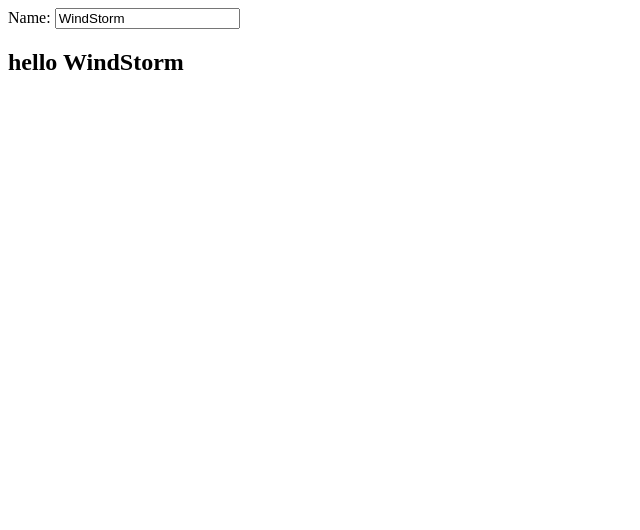
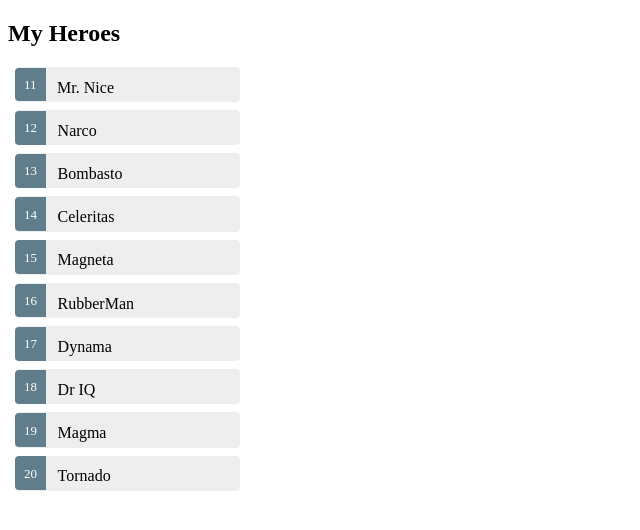
Before and after one commit to Joshuavanmeer/toh, an Angular app: page / in a window 1280 px wide. Shown: the top 530 px of the page, without its empty margins (0-640 px from the left). Built offline with nearby package versions, Linux system fonts and the light colour scheme.

Commit message:
tutorial master detail completed

```diff
--- a/src/app/app.component.css
+++ b/src/app/app.component.css
@@ -1,7 +1,47 @@
-h1 {
-    color: red;
-}
-
-body {
-    background: yellow !important;
-}
+.selected {
+    background-color: #CFD8DC !important;
+    color: white;
+  }
+  .heroes {
+    margin: 0 0 2em 0;
+    list-style-type: none;
+    padding: 0;
+    width: 15em;
+  }
+  .heroes li {
+    cursor: pointer;
+    position: relative;
+    left: 0;
+    background-color: #EEE;
+    margin: .5em;
+    padding: .3em 0;
+    height: 1.6em;
+    border-radius: 4px;
+  }
+  .heroes li.selected:hover {
+    background-color: #BBD8DC !important;
+    color: white;
+  }
+  .heroes li:hover {
+    color: #607D8B;
+    background-color: #DDD;
+    left: .1em;
+  }
+  .heroes .text {
+    position: relative;
+    top: -3px;
+  }
+  .heroes .badge {
+    display: inline-block;
+    font-size: small;
+    color: white;
+    padding: 0.8em 0.7em 0 0.7em;
+    background-color: #607D8B;
+    line-height: 1em;
+    position: relative;
+    left: -1px;
+    top: -4px;
+    height: 1.8em;
+    margin-right: .8em;
+    border-radius: 4px 0 0 4px;
+  }
--- a/src/app/app.component.html
+++ b/src/app/app.component.html
@@ -1,5 +1,13 @@
+<h2>My Heroes</h2>
+<ul class="heroes">
+  <li *ngFor="let hero of heroes" (click)="onSelect(hero)" [class.selected]="hero === selectedHero">
+    <span class="badge">{{hero.id}}</span>{{hero.name}}
+  </li>
+</ul>
+<div *ngIf="selectedHero">
+<h2>{{selectedHero.name}} details!</h2>
+<div><label>id: </label>{{selectedHero.id}}</div>
 <div>
-    <label>Name: </label>
-    <input [(ngModel)]="hero.name" placeholder="name">
+    <label>name: </label>
+    <input [(ngModel)]="selectedHero.name" placeholder="name"/>
 </div>
-<h2> hello  {{hero.name}}</h2>
--- a/src/app/app.component.ts
+++ b/src/app/app.component.ts
@@ -4,6 +4,20 @@
     id: number;
     name: string;
 };
+
+const HEROES: Hero[] = [
+        { id: 11, name: 'Mr. Nice' },
+        { id: 12, name: 'Narco' },
+        { id: 13, name: 'Bombasto' },
+        { id: 14, name: 'Celeritas' },
+        { id: 15, name: 'Magneta' },
+        { id: 16, name: 'RubberMan' },
+        { id: 17, name: 'Dynama' },
+        { id: 18, name: 'Dr IQ' },
+        { id: 19, name: 'Magma' },
+        { id: 20, name: 'Tornado' }
+    ];
+
 
 @Component({
   selector: 'app-root',
@@ -17,6 +31,13 @@
         id: 0,
         name: 'WindStorm'
     };
+    heroes = HEROES;
+    selectedHero: Hero;
+
+
+    onSelect(newHero: Hero) {
+        this.selectedHero = newHero;
+    }
 
 
 
```
